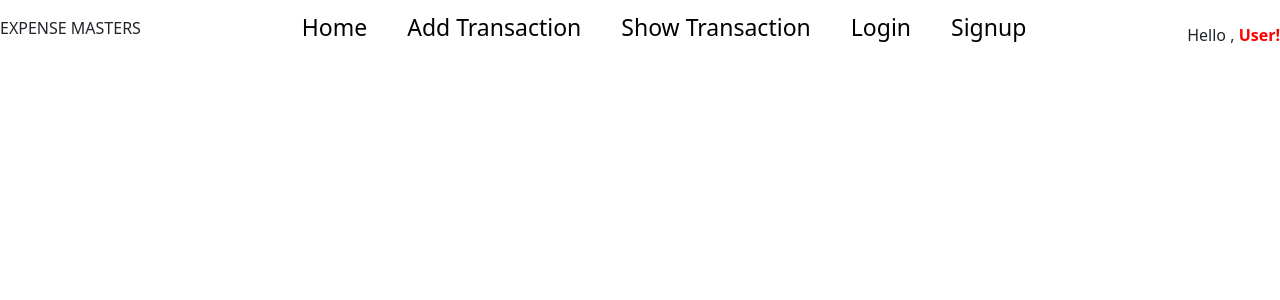
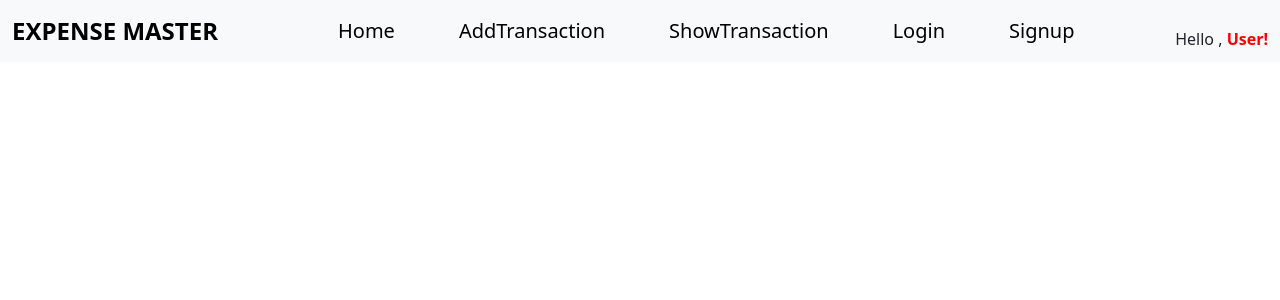
Before and after one commit to achaltelmasre/expense-master, a React (Create React App) app in the folder client/: page / in a window 1280 px wide. Shown: the top 300 px of the page. Built offline with nearby package versions, Linux system fonts and the light colour scheme.

Commit message:
modify navbar component

```diff
--- a/client/src/components/Navbar/Navbar.js
+++ b/client/src/components/Navbar/Navbar.js
@@ -1,6 +1,6 @@
 import React, { useEffect, useState } from "react";
 import { Link } from "react-router-dom";
-import './Navbar.css'
+import "./Navbar.css";
 
 function Navbar() {
   const [user, setUser] = useState({});
@@ -11,38 +11,52 @@ function Navbar() {
   }, []);
 
   return (
-
     <>
-             <div className="navbar">
-                  <span>
-                         EXPENSE MASTERS
-                  </span>
-
-                  <div className="navbar-link-container">
-                  <Link to="/" className="navbar-link">
+      <nav class="navbar navbar-expand-lg bg-body-tertiary">
+        <div class="container-fluid">
+          <a class="navbar-brand fw-bold fs-4" href="#">
+               EXPENSE  MASTER
+          </a>
+          <button
+            class="navbar-toggler"
+            type="button"
+            data-bs-toggle="collapse"
+            data-bs-target="#navbarText"
+            aria-controls="navbarText"
+            aria-expanded="false"
+            aria-label="Toggle navigation"
+          >
+            <span class="navbar-toggler-icon"></span>
+          </button>
+          <div class="collapse navbar-collapse" id="navbarText">
+            <ul class="navbar-nav me-auto mb-2 mb-lg-0 ms-5 fs-5">
+              <li class="nav-item ms-5">
+                <Link to="/" class="nav-link active" aria-current="page" href="#">
                   Home
                 </Link>
-
-                    <Link to="addtransaction" className="navbar-link">
-                        Add Transaction
+              </li>
+              <li class="nav-item ms-5">
+                <Link  to="/addtransaction" class="nav-link active" aria-current="page" href="#">
+                    AddTransaction
                 </Link>
-
-                    <Link to="/showtransaction" className="navbar-link">
-                         Show Transaction
+              </li>
+              <li class="nav-item ms-5">
+                <Link  to="/showtransaction" class="nav-link active" aria-current="page" >
+                  ShowTransaction
                 </Link>
-
-                    <Link to="/login" className="navbar-link">
+              </li>
+              <li class="nav-item ms-5">
+                <Link to="/Login" class="nav-link active" aria-current="page" >
                      Login
                 </Link>
-
-                    <Link to="/signup" className="navbar-link">
+              </li>
+              <li class="nav-item ms-5">
+                <Link  to="/signup" class="nav-link active" aria-current="page" >
                     Signup
                 </Link>
+              </li>
 
-
-
-                  </div>
-
+            </ul>
               <div className="hello-user">
                         Hello , <span className="user">  {user.name || 'User!'}</span>
 
@@ -58,6 +72,8 @@ function Navbar() {
                        }
                     </div>
           </div>
+        </div>
+      </nav>
     </>
   );
 }
--- a/client/src/views/Signup/Signup.js
+++ b/client/src/views/Signup/Signup.js
@@ -189,7 +189,7 @@ function Signup() {
         </button>
 
         <p className="text-center">
-          <Link to="../login" className="address-link  fs-4">
+          <Link to="../login" className="address-link  fs-5">
             Already have Account 👈
           </Link>
         </p>
```
Lines whose indentation alone changed are shown as unchanged.
